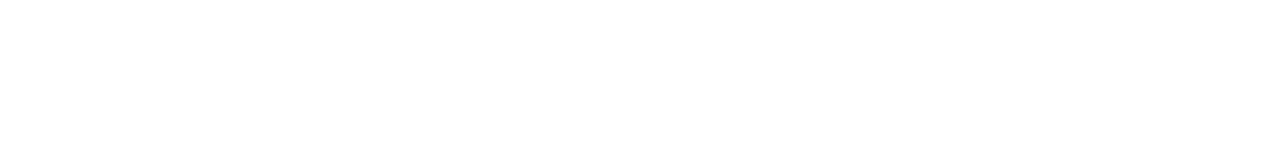
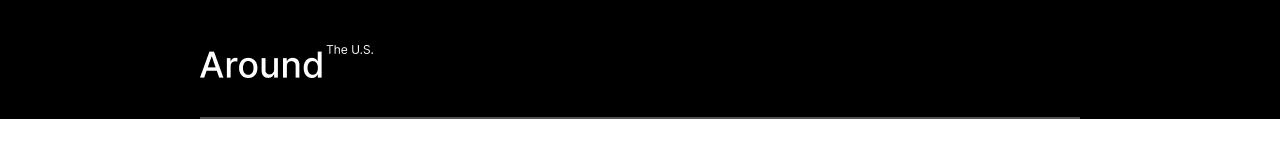
Before and after one commit to MiguelElu/web_project_around, a plain HTML site: page index.html in a window 1280 px wide. Drawn offline with Linux system fonts and the light colour scheme.

Commit message:
feature/header

```diff
--- /dev/null
+++ b/blocks/header.css
@@ -0,0 +1,22 @@
+.header__container {
+  display: flex;
+  height: 74px;
+  padding-top: 45px;
+  justify-content: center;
+
+  .header__box {
+    display: flex;
+    border-bottom: 2px solid #545454;
+    max-width: 880px;
+    width: 100%;
+  }
+}
+.header__logo {
+  height: 33px;
+}
+
+@media screen and (max-width: 880px) {
+  .header__logo {
+    padding-left: 27px;
+  }
+}
--- /dev/null
+++ b/blocks/page.css
@@ -0,0 +1,3 @@
+.page {
+  background-color: #000;
+}
--- a/index.html
+++ b/index.html
@@ -10,5 +10,16 @@
     <link rel="stylesheet" href="./pages/index.css" />
     <title>Project Around the World</title>
   </head>
-  <body></body>
+  <body>
+    <div class="page">
+      <header class="header">
+        <div class="header__container">
+          <div class="header__box">
+            <img class="header__logo" src="./images/Vector.png" />
+          </div>
+        </div>
+      </header>
+      <main
+    </div>
+  </body>
 </html>
--- a/pages/index.css
+++ b/pages/index.css
@@ -1 +1,3 @@
 @import url("../vendor/normalize.css");
+@import url("../blocks/page.css");
+@import url("../blocks/header.css");
```
Also changed, not shown: images/Rectangle 4.png (added), images/Vector.png (added).
